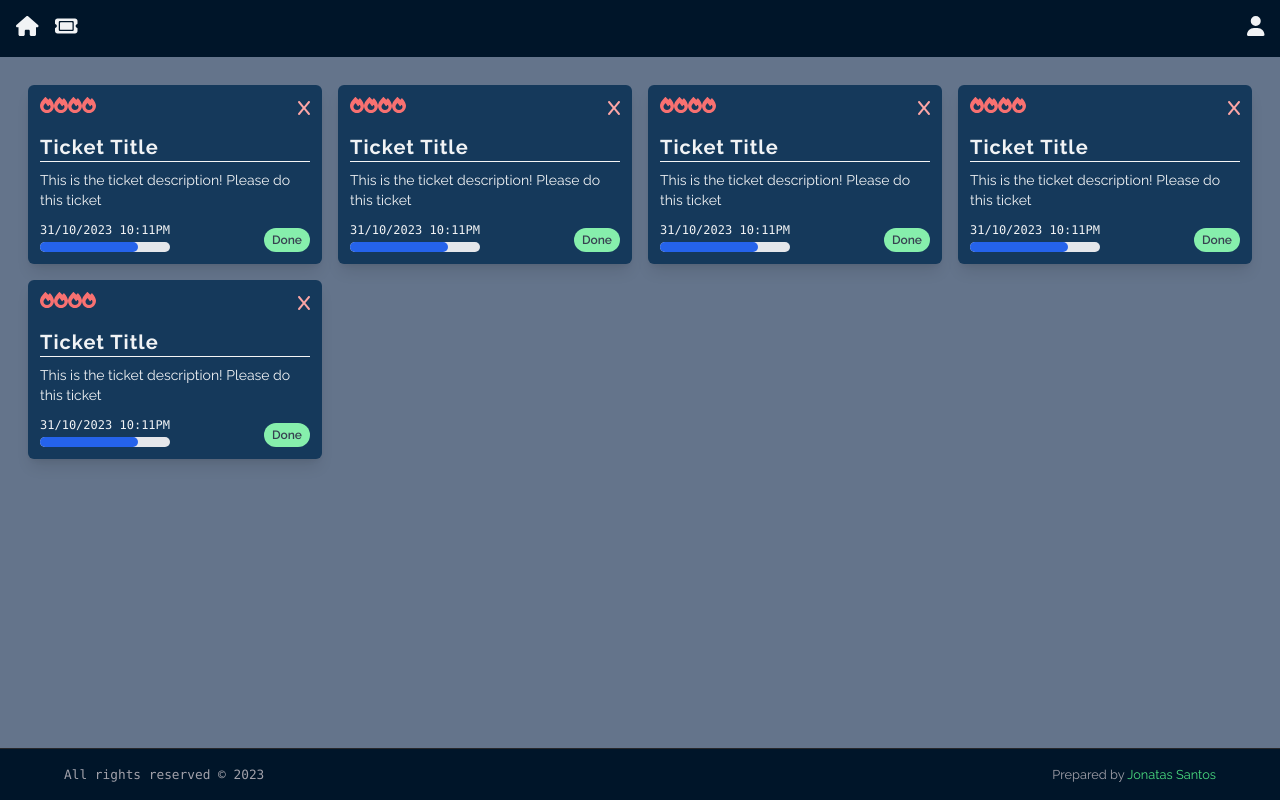
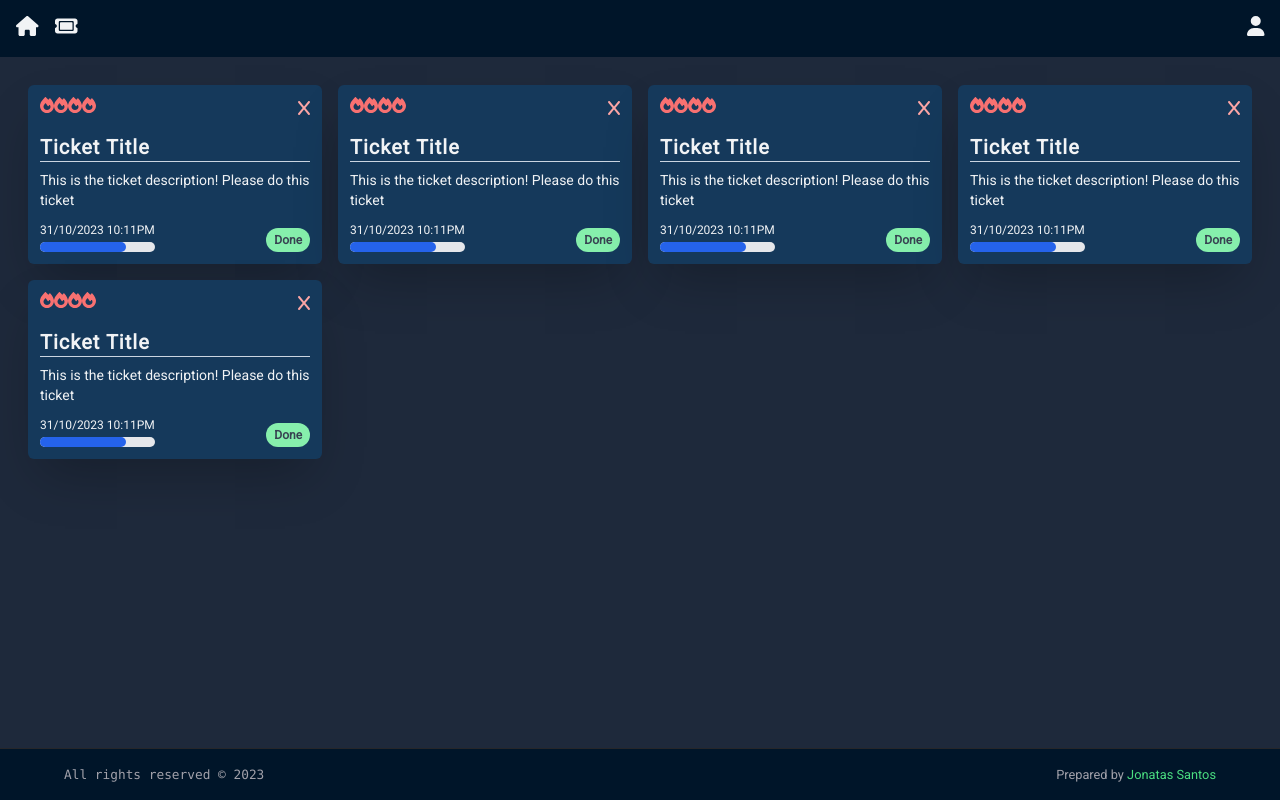
Before and after one commit to rodolfostark/ticketing-app, a Next.js app: page / in a window 1280 px wide. Built offline with nearby package versions, Linux system fonts and the light colour scheme.

Commit message:
style: add bg color and shadow to ticket form

```diff
--- a/app/(components)/TicketCard.tsx
+++ b/app/(components)/TicketCard.tsx
@@ -6,7 +6,7 @@ import StatusDisplay from "./StatusDisplay";
 export default function TicketCard() {
     return (
         <div
-            className="flex flex-col bg-card hover:bg-card-hover duration-300 rounded-md shadow-lg p-3 m-2"
+            className="flex flex-col bg-card hover:bg-card-hover duration-300 rounded-md shadow-2xl p-3 m-2"
         >
             <div className="flex mb-3">
                 <PriorityDisplay />
@@ -15,14 +15,14 @@ export default function TicketCard() {
                 </div>
             </div>
             <h4 className="tracking-wider">Ticket Title</h4>
-            <hr className="h-px border-0 bg-page mb-2" />
+            <hr className="h-px border-0 bg-slate-300 mb-2" />
             <p className="whitespace-pre-wrap">
                 This is the ticket description! Please do this ticket
             </p>
             <div className="flex-grow"></div>
             <div className="flex mt-2">
                 <div className="flex flex-col">
-                    <p className="text-xs my-1 font-mono">31/10/2023 10:11PM</p>
+                    <p className="text-xs my-1">31/10/2023 10:11PM</p>
                     <ProgressDisplay />
                 </div>
                 <div className="ml-auto flex items-end">
--- a/app/(components)/TicketForm.tsx
+++ b/app/(components)/TicketForm.tsx
@@ -42,7 +42,7 @@ export default function TicketForm() {
     return (
         <div className="flex justify-center">
             <form
-                className="flex flex-col gap-3 w-1/2 border"
+                className="flex flex-col gap-3 w-1/2 bg-slate-800 shadow-2xl"
                 method="post"
                 onSubmit={handleSubmit}>
                 <h3>Create Your Ticket</h3>
--- a/app/globals.css
+++ b/app/globals.css
@@ -33,7 +33,7 @@
     input,
     select,
     textarea {
-        @apply m-1 rounded bg-card p-1;
+        @apply m-1 rounded bg-slate-700 p-1;
     }
 }
 
@@ -42,6 +42,6 @@
         @apply text-default-text text-xl;
     }
     .button {
-        @apply hover:no-underline bg-blue-accent hover:bg-blue-accent tracking-wider w-full text-center text-navbar font-bold cursor-pointer uppercase px-4 py-2 rounded-md transition-colors block
+        @apply hover:no-underline bg-blue-accent hover:bg-blue-accent-hover tracking-wider w-full text-center text-navbar font-bold cursor-pointer uppercase px-4 py-2 rounded-md transition-colors block
     }
 }
--- a/app/layout.tsx
+++ b/app/layout.tsx
@@ -1,12 +1,15 @@
 import type { Metadata } from 'next'
-import { Raleway } from 'next/font/google'
+import { Raleway, Roboto } from 'next/font/google'
 import '@fortawesome/fontawesome-svg-core/styles.css'
 import './globals.css'
 
 import Navbar from './(components)/Navbar'
 import Footer from './(components)/Footer'
 
-const raleway = Raleway({ subsets: ['latin'] })
+const roboto = Roboto({
+  subsets: ['latin'],
+  weight: "400",
+})
 
 export const metadata: Metadata = {
   title: 'Ticket App',
@@ -20,10 +23,10 @@ export default function RootLayout({
 }) {
   return (
     <html lang="en">
-      <body className={raleway.className}>
+      <body className={roboto.className}>
         <div className="flex flex-col h-screen max-h-screen">
           <Navbar />
-          <div className="flex-grow overflow-y-auto bg-slate-500 text-default-text">
+          <div className="flex-grow overflow-y-auto bg-slate-800 text-default-text">
             {children}
           </div>
           <Footer />
```
